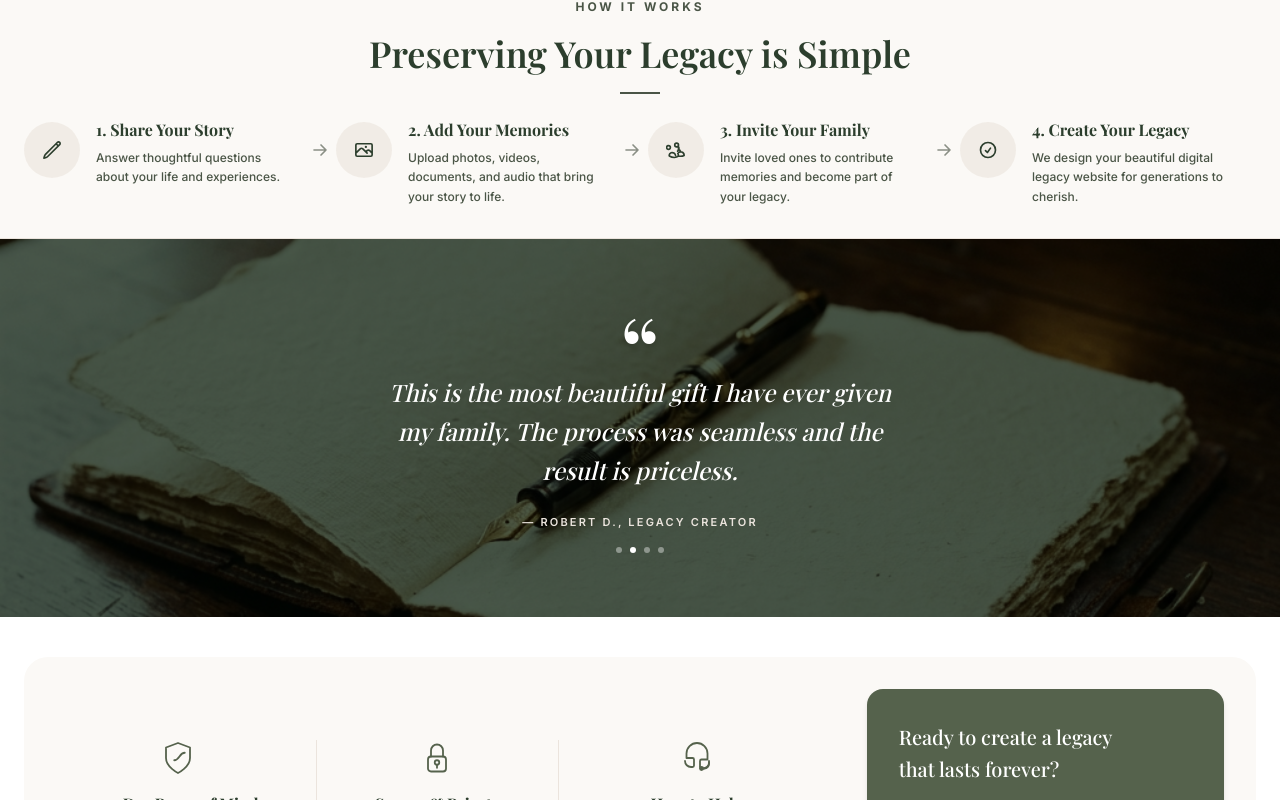
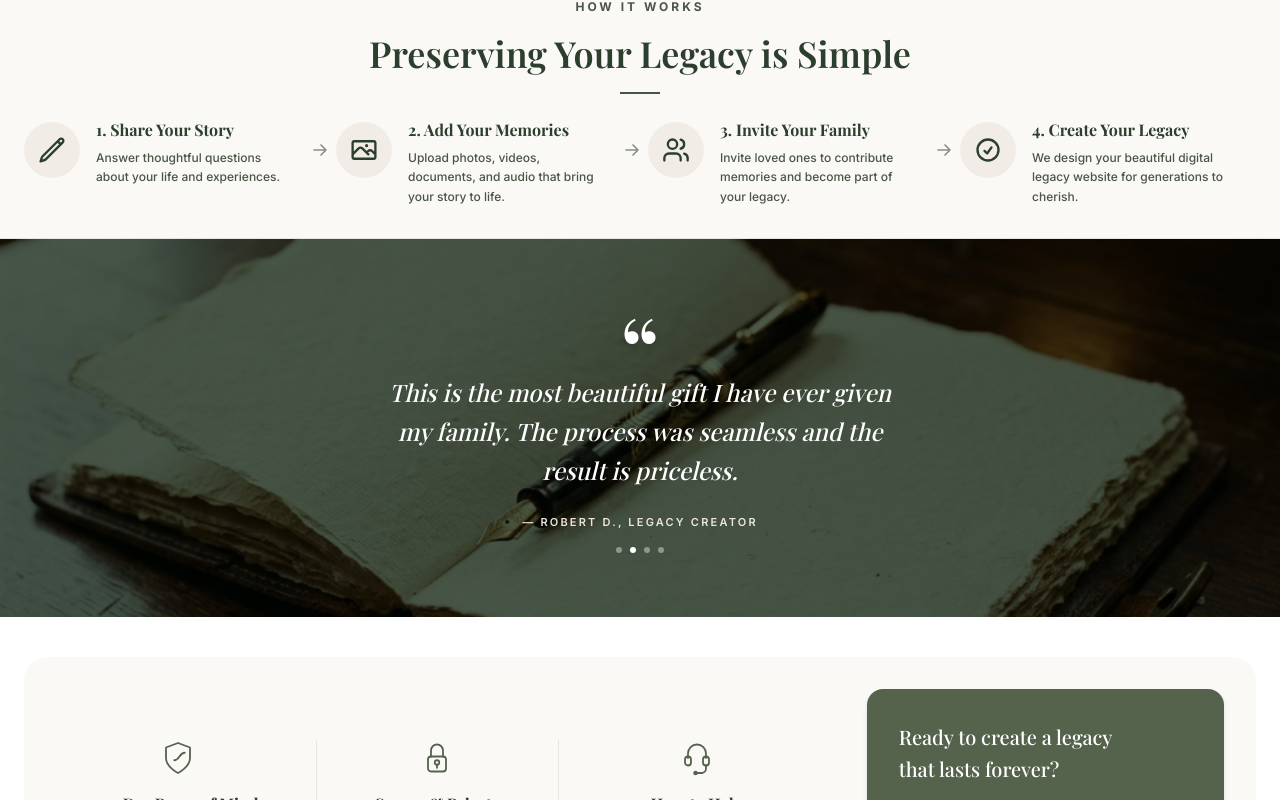
Before and after one commit to muhammad-saaim-dev/Ever-told, a Next.js app: page / in a window 1280 px wide. Shown: the part 2280-3080 px from the top of the page. Built offline with nearby package versions, Linux system fonts and the light colour scheme; a web font is replaced by a local one.

Commit message:
small changes

```diff
--- a/src/components/HowItWorks.jsx
+++ b/src/components/HowItWorks.jsx
@@ -5,7 +5,7 @@ export default function HowItWorks() {
       title: "Share Your Story",
       description: "Answer thoughtful questions about your life and experiences.",
       icon: (
-        <svg className="w-5 h-5 text-[#2C3E2D]" fill="none" stroke="currentColor" strokeWidth="2" viewBox="0 0 24 24">
+        <svg className="w-6 h-6 md:w-7 md:h-7 text-[#2C3E2D]" fill="none" stroke="currentColor" strokeWidth="2" viewBox="0 0 24 24">
           <path strokeLinecap="round" strokeLinejoin="round" d="M16.862 4.487l1.687-1.688a1.875 1.875 0 112.652 2.652L6.832 19.82a4.5 4.5 0 01-1.897 1.13l-2.685.8.8-2.685a4.5 4.5 0 011.13-1.897L16.863 4.487zm0 0L19.5 7.125" />
         </svg>
       ),
@@ -15,7 +15,7 @@ export default function HowItWorks() {
       title: "Add Your Memories",
       description: "Upload photos, videos, documents, and audio that bring your story to life.",
       icon: (
-        <svg className="w-5 h-5 text-[#2C3E2D]" fill="none" stroke="currentColor" strokeWidth="2" viewBox="0 0 24 24">
+        <svg className="w-6 h-6 md:w-7 md:h-7 text-[#2C3E2D]" fill="none" stroke="currentColor" strokeWidth="2" viewBox="0 0 24 24">
           <path strokeLinecap="round" strokeLinejoin="round" d="M2.25 15.75l5.159-5.159a2.25 2.25 0 013.182 0l5.159 5.159m-1.5-1.5l1.409-1.409a2.25 2.25 0 013.182 0l2.909 2.909m-18 3.75h16.5a1.5 1.5 0 001.5-1.5V6a1.5 1.5 0 00-1.5-1.5H3.75A1.5 1.5 0 002.25 6v12a1.5 1.5 0 001.5 1.5zm10.5-11.25h.008v.008h-.008V8.25zm.375 0a.375.375 0 11-.75 0 .375.375 0 01.75 0z" />
         </svg>
       ),
@@ -25,8 +25,10 @@ export default function HowItWorks() {
       title: "Invite Your Family",
       description: "Invite loved ones to contribute memories and become part of your legacy.",
       icon: (
-        <svg className="w-5 h-5 text-[#2C3E2D]" fill="none" stroke="currentColor" strokeWidth="2" viewBox="0 0 24 24">
-          <path strokeLinecap="round" strokeLinejoin="round" d="M15 19.128a9.38 9.38 0 002.625.372 9.337 9.337 0 004.121-.952 4.125 4.125 0 00-7.533-2.493M15 19.128v-.003c0-1.113-.285-2.16-.786-3.07M15 19.128v.109A11.386 11.386 0 0110.089 21c-2.243 0-4.32-.647-6.07-1.758a5.986 5.986 0 01-.167-1.018 3.393 3.393 0 012.217-2.907 4.125 4.125 0 015.39 3.064m5.717-5.366A4.815 4.815 0 0115 8.25c.054 0 .108.002.161.006a4.5 4.5 0 01-1.247 5.064m2.58-1.226a2.986 2.986 0 01-1.684-1.004M14.998 6.002a2.25 2.25 0 11-4.5 0 2.25 2.25 0 014.5 0zM5.25 9a2.25 2.25 0 11-4.5 0 2.25 2.25 0 014.5 0z" />
+        <svg className="w-6 h-6 md:w-7 md:h-7 text-[#2C3E2D]" fill="none" stroke="currentColor" strokeWidth="2" viewBox="0 0 24 24">
+          <path strokeLinecap="round" strokeLinejoin="round" d="M16 21v-2a4 4 0 0 0-4-4H6a4 4 0 0 0-4 4v2" />
+          <circle cx="9" cy="7" r="4" strokeLinecap="round" strokeLinejoin="round" />
+          <path strokeLinecap="round" strokeLinejoin="round" d="M22 21v-2a4 4 0 0 0-3-3.87M16 3.13a4 4 0 0 1 0 7.75" />
         </svg>
       ),
     },
@@ -35,7 +37,7 @@ export default function HowItWorks() {
       title: "Create Your Legacy",
       description: "We design your beautiful digital legacy website for generations to cherish.",
       icon: (
-        <svg className="w-5 h-5 text-[#2C3E2D]" fill="none" stroke="currentColor" strokeWidth="2" viewBox="0 0 24 24">
+        <svg className="w-6 h-6 md:w-7 md:h-7 text-[#2C3E2D]" fill="none" stroke="currentColor" strokeWidth="2" viewBox="0 0 24 24">
           <path strokeLinecap="round" strokeLinejoin="round" d="M9 12.75L11.25 15L15 9.75M21 12a9 9 0 11-18 0 9 9 0 0118 0z" />
         </svg>
       ),
--- a/src/components/Testimonial.jsx
+++ b/src/components/Testimonial.jsx
@@ -131,9 +131,11 @@ export default function Testimonial() {
             <div className="flex flex-col items-center text-center px-4">
               <div className="mb-4 flex items-center justify-center text-[#55624C]">
                 <svg className="w-9 h-9" fill="none" stroke="currentColor" strokeWidth="1.2" viewBox="0 0 24 24">
-                  <path strokeLinecap="round" strokeLinejoin="round" d="M4 14a4 4 0 004 4h1a1 1 0 001-1v-4a1 1 0 00-1-1H5V9a7 7 0 0114 0v4h-4a1 1 0 00-1 1v4a1 1 0 001 1h1a4 4 0 004-4" />
-                  <path strokeLinecap="round" strokeLinejoin="round" d="M20 14v2a3 3 0 01-3 3h-2" />
-                  <circle cx="15" cy="19" r="1" fill="currentColor"/>
+                  <path strokeLinecap="round" strokeLinejoin="round" d="M6 12V9a6 6 0 1112 0v3" />
+                  <rect x="4" y="11" width="4" height="6" rx="2" strokeLinecap="round" strokeLinejoin="round" />
+                  <rect x="16" y="11" width="4" height="6" rx="2" strokeLinecap="round" strokeLinejoin="round" />
+                  <path strokeLinecap="round" strokeLinejoin="round" d="M18 17v2a3 3 0 01-3 3h-3" />
+                  <circle cx="11" cy="22" r="1.5" fill="currentColor" stroke="none" />
                 </svg>
               </div>
               <h4 className="font-serif text-base font-bold text-[#2C3E2D] mb-2">Here to Help</h4>
```
